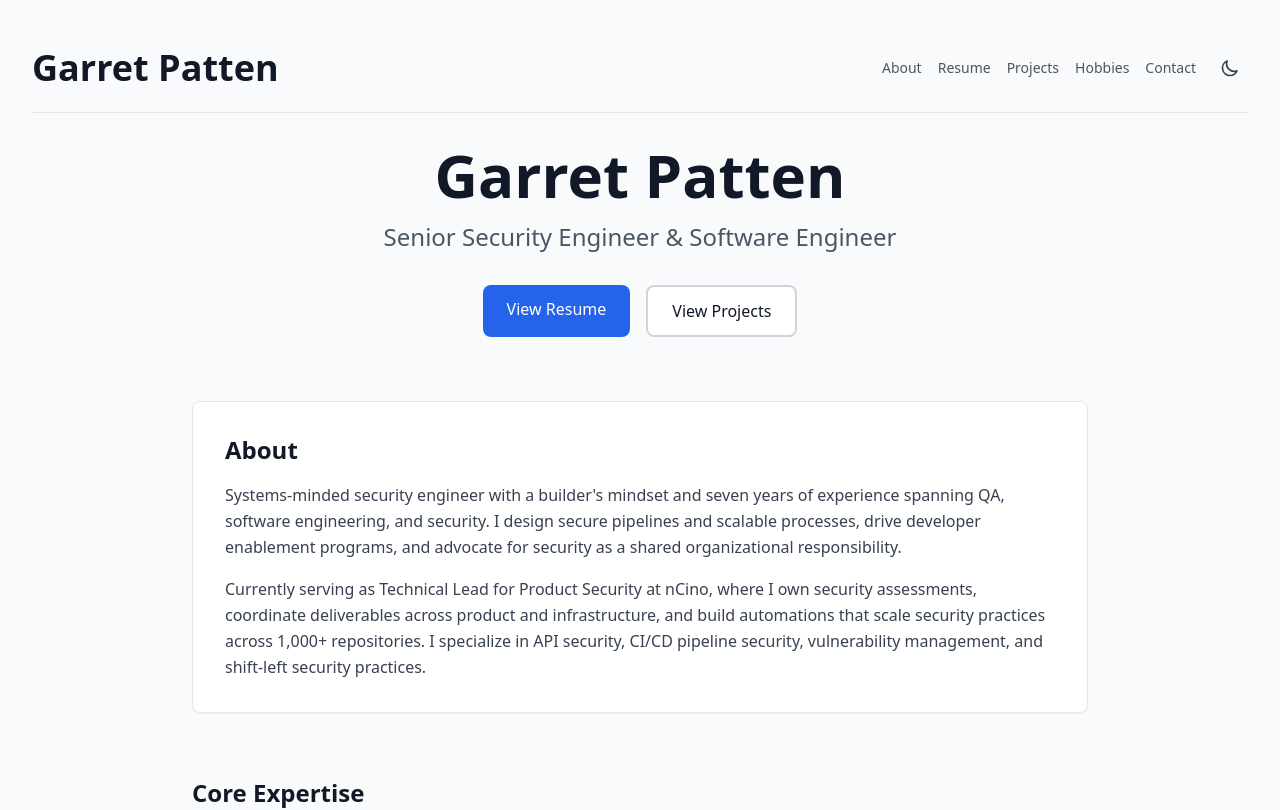
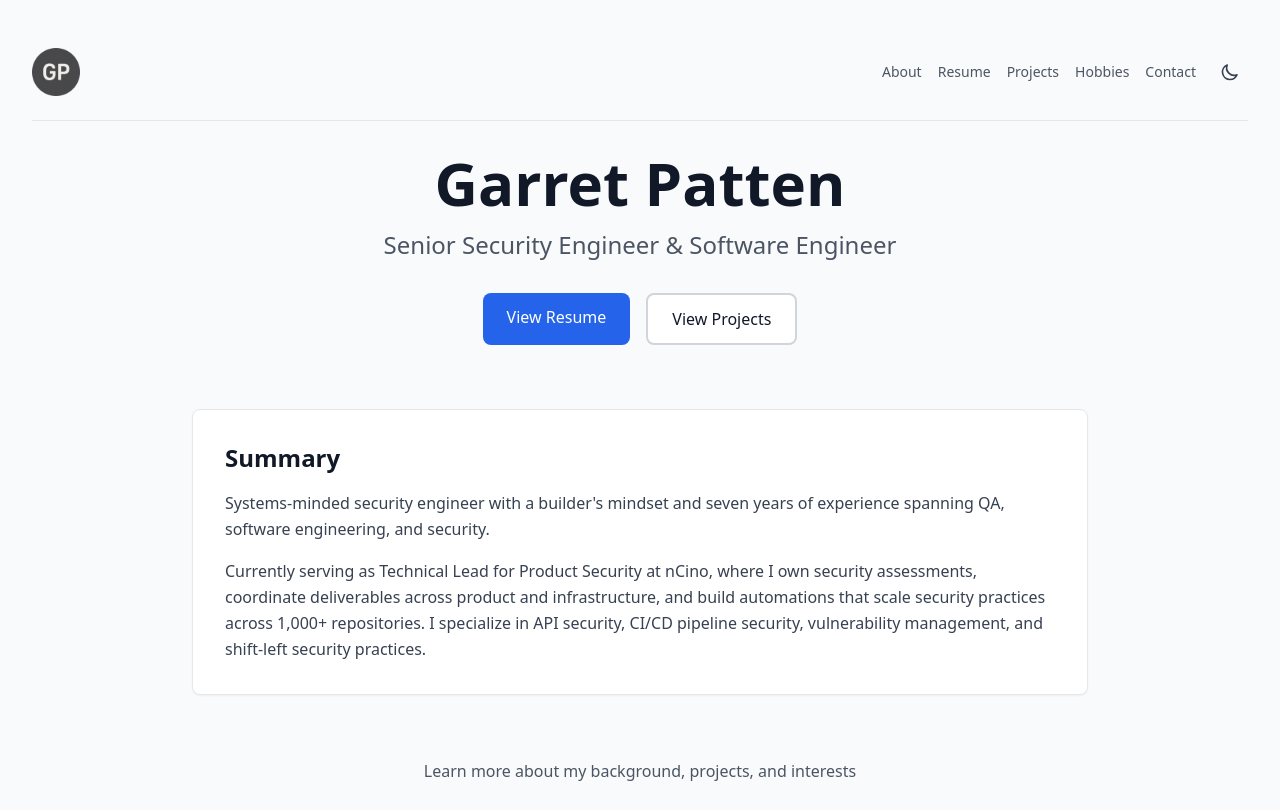
Before and after one commit to garretpatten/garretpatten.com, a Vue app: page / in a window 1280 px wide. Shown: the top 810 px of the page. Built offline with nearby package versions, Linux system fonts and the light colour scheme.

Commit message:
add logo

```diff
--- a/src/components/Header.vue
+++ b/src/components/Header.vue
@@ -1,8 +1,12 @@
 <template>
   <header class="border-b border-gray-200 dark:border-gray-800 mb-8 pb-6">
     <div class="flex flex-col md:flex-row md:items-center md:justify-between gap-4">
-      <router-link to="/" class="text-3xl md:text-4xl font-bold text-gray-900 dark:text-gray-100 hover:text-navy-600 dark:hover:text-pine-400 transition-colors duration-200">
-        Garret Patten
+      <router-link to="/" class="hover:opacity-80 transition-opacity duration-200">
+        <img
+          src="/cropped-monogram-gray.png"
+          alt="Garret Patten"
+          class="h-10 md:h-12 w-auto"
+        />
       </router-link>
 
       <nav class="flex items-center gap-4">
--- a/src/views/LandingView.vue
+++ b/src/views/LandingView.vue
@@ -28,10 +28,10 @@
     <section class="mb-16">
       <div class="bg-white dark:bg-gray-900 border border-gray-200 dark:border-gray-800 rounded-lg p-8 shadow-sm">
         <h2 class="text-2xl font-semibold text-gray-900 dark:text-gray-100 mb-4">
-          About
+          Summary
         </h2>
         <p class="text-gray-700 dark:text-gray-300 leading-relaxed mb-4">
-          Systems-minded security engineer with a builder's mindset and seven years of experience spanning QA, software engineering, and security. I design secure pipelines and scalable processes, drive developer enablement programs, and advocate for security as a shared organizational responsibility.
+          Systems-minded security engineer with a builder's mindset and seven years of experience spanning QA, software engineering, and security.
         </p>
         <p class="text-gray-700 dark:text-gray-300 leading-relaxed">
           Currently serving as Technical Lead for Product Security at nCino, where I own security assessments, coordinate deliverables across product and infrastructure, and build automations that scale security practices across 1,000+ repositories. I specialize in API security, CI/CD pipeline security, vulnerability management, and shift-left security practices.
@@ -40,7 +40,7 @@
     </section>
 
     <!-- Core Expertise -->
-    <section class="mb-16">
+    <!-- <section class="mb-16">
       <h2 class="text-2xl font-semibold text-gray-900 dark:text-gray-100 mb-6">
         Core Expertise
       </h2>
@@ -141,7 +141,7 @@
           </ul>
         </div>
       </div>
-    </section>
+    </section> -->
 
     <!-- Quick Links -->
     <section class="text-center">
```
Also changed, not shown: public/cropped-monogram-gray.png (added).
